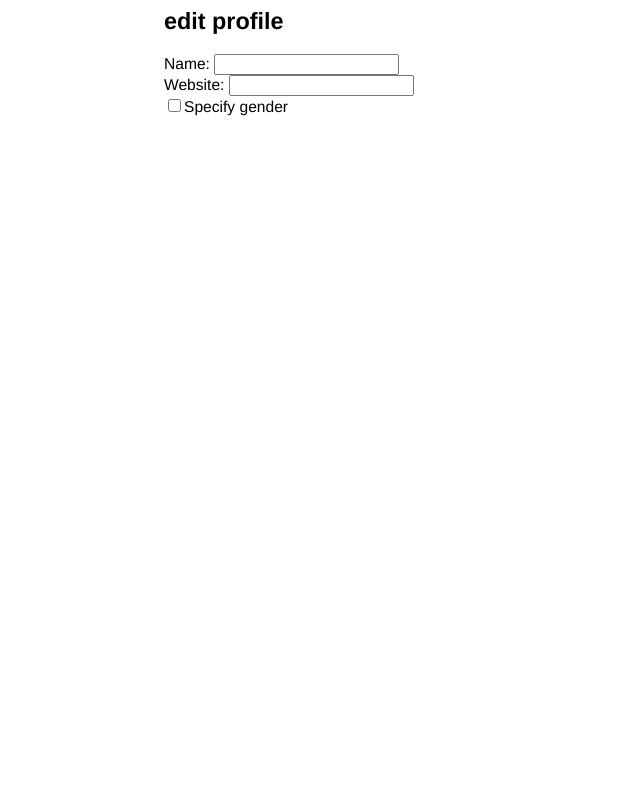
After one commit to daliacoss/genderator, a Python web app: template templates/settings.html in a window 1280 px wide. The commit adds this page. Shown: the whole page, without its empty margins (0-640 px from the left). Run offline with Jinja, Linux system fonts and the light colour scheme; the template is opened without the code that fills it, so the values that code supplies are empty.

Commit message:
expanded templates

```diff
--- a/static/main.css
+++ b/static/main.css
@@ -1,16 +1,28 @@
 body {
 	font-family: helvetica;
-	font-size: 12px;
+	font-size: 13px;
 }
 
-#content {
+#profile_content {
+	margin: 0 10em;
+	height: 100%;
+
+	/*background-color: #ccc;*/
+	font-size: 1.2em;
+}
+
+#profile_genderArea{
+	display: none;
+}
+
+#genderate_content {
 	text-align: center;
 }
-#content h1 {
+#genderate_content h1 {
 	font-size: 2.3em;
 	margin: 0;
 }
-#content h2 {
+#genderate_content h2 {
 	font-size: 2em;
 	line-height: 1em;
 	font-weight: normal;
--- /dev/null
+++ b/templates/base.html
@@ -0,0 +1,9 @@
+{% block header %}<!DOCTYPE HTML PUBLIC "-//W3C//DTD HTML 4.01 Transitional//EN">
+
+<html>
+<head>
+	<title>{% block title %}{% endblock %}</title>
+	<link rel="stylesheet" type="text/css" href="/{{url_for('static', filename='main.css').lstrip('/')}}" />
+</head>{% endblock header %}
+
+<body>{% block body %}{% endblock body %}</body>
--- /dev/null
+++ b/templates/settings.html
@@ -0,0 +1,29 @@
+{% extends "base.html" %}
+
+{% block title %}edit profile{% endblock %}
+{% block body %}
+	<div id="profile_content">
+		<h2>edit profile</h2>
+		<form>
+			Name: <input type="text" name="name"><br/>
+			Website: <input type="text" name="website"><br/>
+			<input type="checkbox" id="profile_genderCheckbox" name="specifyGender" onclick="genderCheckboxClick()">Specify gender<br/>
+			<div id="profile_genderArea">
+				Gender: <input type="text" id="genderName" name="genderName"><br/>
+				Not sure? Use the <a href="/genderate">genderator!</a>
+			</div>
+		</form>
+	</div>
+
+	<script type="text/javascript" src="/{{url_for('static', filename='js/jquery-1.7.2.js').lstrip('/')}}"></script>
+	<script type="text/javascript">
+		function genderCheckboxClick(){
+			if (document.getElementById("profile_genderCheckbox").checked){
+				document.getElementById("profile_genderArea").style.display = "inline";
+			}
+			else{
+				document.getElementById("profile_genderArea").style.display = "none";
+			}
+		}
+	</script>
+{% endblock %}
```
Also changed, not shown: templates/genderate.html (+7 -10 lines), views.py (+30 -44 lines).
